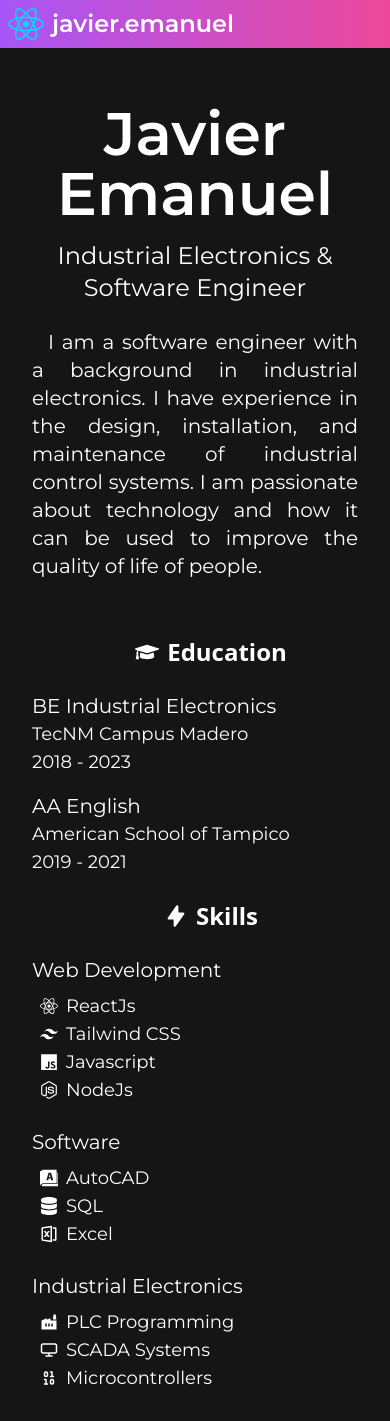
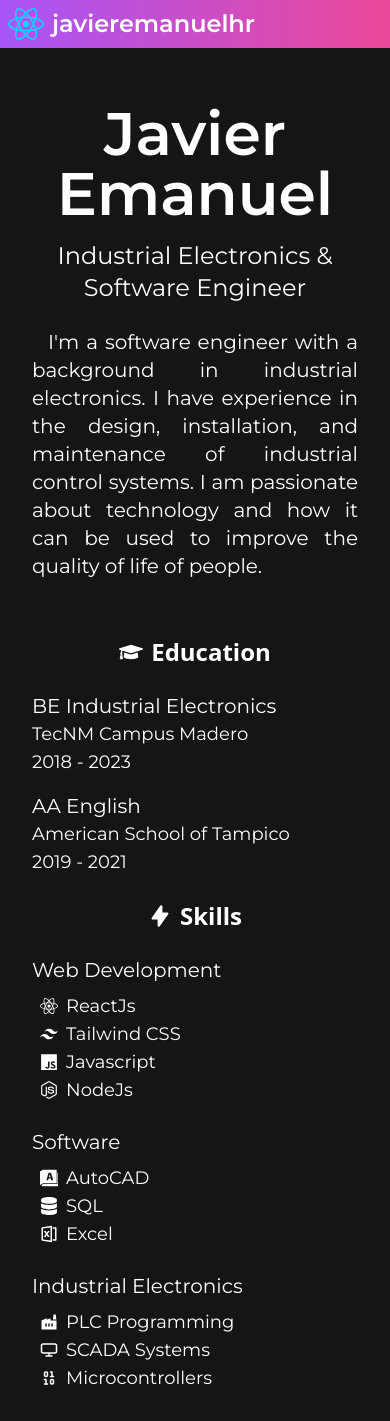
Before and after one commit to javieremanuelhr/resume, a React (Vite) app in the folder resume/: page / in a window 390 px wide. Shown: the top 1421 px of the page. Built offline with nearby package versions, Linux system fonts and the light colour scheme.

Commit message:
education & skills centered out pl14 in px8

```diff
--- a/resume/src/sections/body.jsx
+++ b/resume/src/sections/body.jsx
@@ -10,7 +10,7 @@ export default function Body() {
 
             <p class='px-8 pt-12 font-montserrat text-6xl font-semibold text-center sm:text-left'> Javier Emanuel </p>
             <p class='px-8 pt-4 sm:pt-2 font-montserrat text-2xl text-center sm:text-left'> Industrial Electronics & Software Engineer </p>
-            <p class='px-8 pt-6 font-montserrat text-xl indent-4 text-justify'> I am a software engineer with a background in industrial electronics. I have experience in the design, installation, and maintenance of industrial control systems. I am passionate about technology and how it can be used to improve the quality of life of people. </p>
+            <p class='px-8 pt-6 font-montserrat text-xl indent-4 text-justify'> I'm a software engineer with a background in industrial electronics. I have experience in the design, installation, and maintenance of industrial control systems. I am passionate about technology and how it can be used to improve the quality of life of people. </p>
 
           </div>
 
--- a/resume/src/sections/header.jsx
+++ b/resume/src/sections/header.jsx
@@ -6,9 +6,9 @@ export default function Header() {
 
         <img src={reactLogo} class=' flex-none App-logo hover:animate-spin' alt='logo' />
 
-        <h1 class='flex-none text-white text-2xl pl-2'> javier.emanuel </h1>
+        <h1 class='flex-none text-white text-2xl pl-2'> javieremanuelhr </h1>
 
-        <nav class='flex-grow text-white hidden sm:block'>
+        <nav class='flex-grow text-white hidden'>
             <ul class='flex flex-row justify-end'>
                 <li class='p-2 hover:bg-sky-600'>About</li>
                 <li class='p-2 hover:bg-sky-600'>Projects</li>
--- a/resume/src/sections/skills.jsx
+++ b/resume/src/sections/skills.jsx
@@ -20,7 +20,7 @@ export default function Skills() {
       <div>
         <div class='sm:pl-14 bg-[#151515] text-white'>
 
-            <p class='flex flex-row items-center pl-8 text-2xl font-semibold justify-center sm:justify-start'> <FaGraduationCap /> <div class='pl-2'> Education </div> </p>
+            <p class='flex flex-row items-center px-8 text-2xl font-semibold justify-center sm:justify-start'> <FaGraduationCap /> <div class='pl-2'> Education </div> </p>
 
             <div class='flex flex-col'>
 
@@ -42,7 +42,7 @@ export default function Skills() {
 
         <div class='sm:pl-14 bg-[#151515] text-white'>
 
-          <p class='flex flex-row items-center pl-8 text-2xl font-semibold justify-center sm:justify-start'> <HiLightningBolt /> <div class='pl-2'> Skills </div> </p>
+          <p class='flex flex-row items-center px-8 text-2xl font-semibold justify-center sm:justify-start'> <HiLightningBolt /> <div class='pl-2'> Skills </div> </p>
 
           <div class='flex flex-col'>
 
```
